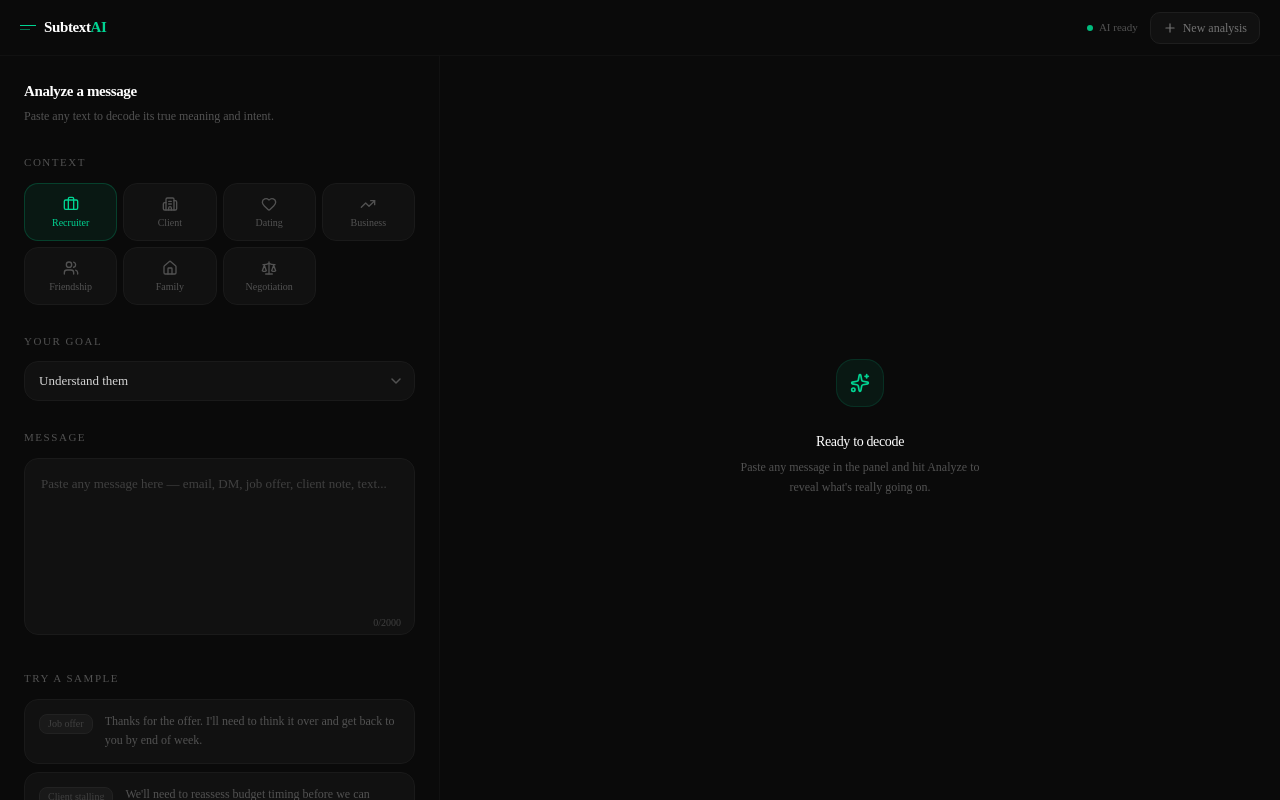
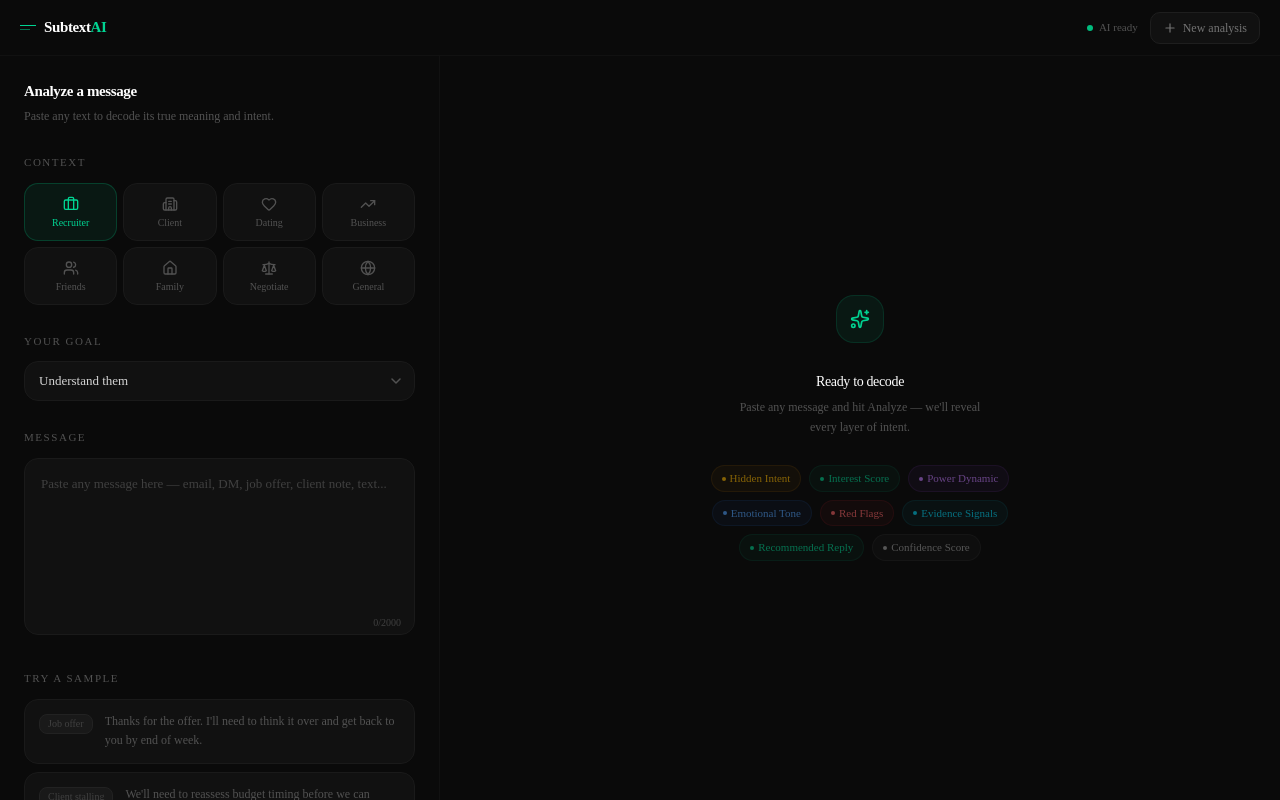
Before and after one commit to MuhammadIrfanDzaky/PitchCrushAI, a Next.js app: page /analyze in a window 1280 px wide. Built offline with nearby package versions, Linux system fonts and the light colour scheme.

Commit message:
style: polish recruiter-facing product experience

```diff
--- a/src/components/analyze/AnalyzePage.tsx
+++ b/src/components/analyze/AnalyzePage.tsx
@@ -1,6 +1,6 @@
 "use client";
 
-import { useState } from "react";
+import { useState, useRef, useCallback } from "react";
 import Link from "next/link";
 import { Plus } from "lucide-react";
 import { InputPanel } from "./InputPanel";
@@ -16,6 +16,15 @@
   const [error, setError] = useState<string | null>(null);
   // Track whether we're re-analyzing on top of an existing result
   const isReanalyzing = isLoading && result !== null;
+  // Ref to the results column — used for mobile auto-scroll
+  const resultsRef = useRef<HTMLElement>(null);
+
+  const scrollToResults = useCallback(() => {
+    // Only auto-scroll on mobile (below lg breakpoint)
+    if (window.innerWidth < 1024 && resultsRef.current) {
+      resultsRef.current.scrollIntoView({ behavior: "smooth", block: "start" });
+    }
+  }, []);
 
   async function handleAnalyze() {
     if (!message.trim() || isLoading) return;
@@ -34,6 +43,7 @@
         // Leave previous result visible on error
       } else {
         setResult(data.result);
+        scrollToResults();
       }
     } catch {
       setError("Network error. Please check your connection and try again.");
@@ -101,7 +111,7 @@
         </aside>
 
         {/* Right: Results */}
-        <main className="flex-1 lg:overflow-y-auto">
+        <main ref={resultsRef} className="flex-1 lg:overflow-y-auto">
           <ResultsDashboard
             isLoading={isLoading}
             isReanalyzing={isReanalyzing}
--- a/src/components/analyze/InputPanel.tsx
+++ b/src/components/analyze/InputPanel.tsx
@@ -8,6 +8,7 @@
   Users,
   Home,
   Scale,
+  Globe,
   Sparkles,
   RotateCcw,
 } from "lucide-react";
@@ -28,9 +29,10 @@
   { value: "client", label: "Client", Icon: Building2 },
   { value: "dating", label: "Dating", Icon: Heart },
   { value: "business", label: "Business", Icon: TrendingUp },
-  { value: "friendship", label: "Friendship", Icon: Users },
+  { value: "friendship", label: "Friends", Icon: Users },
   { value: "family", label: "Family", Icon: Home },
-  { value: "negotiation", label: "Negotiation", Icon: Scale },
+  { value: "negotiation", label: "Negotiate", Icon: Scale },
+  { value: "general", label: "General", Icon: Globe },
 ] as const;
 
 const GOALS = [
--- a/src/components/analyze/ResultsDashboard.tsx
+++ b/src/components/analyze/ResultsDashboard.tsx
@@ -124,9 +124,20 @@
 
 /* ─── Idle / empty state ─────────────────────────────────────────── */
 
+const SIGNAL_PREVIEW = [
+  { label: "Hidden Intent", color: "text-amber-400", bg: "bg-amber-500/8", border: "border-amber-500/15" },
+  { label: "Interest Score", color: "text-emerald-400", bg: "bg-emerald-500/8", border: "border-emerald-500/15" },
+  { label: "Power Dynamic", color: "text-purple-400", bg: "bg-purple-500/8", border: "border-purple-500/15" },
+  { label: "Emotional Tone", color: "text-blue-400", bg: "bg-blue-500/8", border: "border-blue-500/15" },
+  { label: "Red Flags", color: "text-red-400", bg: "bg-red-500/8", border: "border-red-500/15" },
+  { label: "Evidence Signals", color: "text-cyan-400", bg: "bg-cyan-500/8", border: "border-cyan-500/15" },
+  { label: "Recommended Reply", color: "text-emerald-400", bg: "bg-emerald-500/8", border: "border-emerald-500/15" },
+  { label: "Confidence Score", color: "text-neutral-400", bg: "bg-neutral-500/8", border: "border-neutral-500/15" },
+] as const;
+
 function IdleState() {
   return (
-    <div className="flex flex-col items-center justify-center h-full min-h-90 gap-6 p-8 select-none">
+    <div className="flex flex-col items-center justify-center h-full min-h-90 gap-7 p-8 select-none">
       <div
         className="w-12 h-12 rounded-2xl bg-emerald-500/8 border border-emerald-500/15 flex items-center justify-center"
         aria-hidden="true"
@@ -138,8 +149,20 @@
           Ready to decode
         </p>
         <p className="text-[12px] text-neutral-600 mt-1.5 leading-relaxed max-w-64">
-          Paste any message in the panel and hit Analyze to reveal what&apos;s really going on.
+          Paste any message and hit Analyze — we&apos;ll reveal every layer of intent.
         </p>
+      </div>
+      {/* Signal preview chips */}
+      <div className="flex flex-wrap justify-center gap-2 max-w-xs">
+        {SIGNAL_PREVIEW.map(({ label, color, bg, border }) => (
+          <span
+            key={label}
+            className={`inline-flex items-center gap-1 px-2.5 py-1 rounded-full text-[11px] font-medium border ${color} ${bg} ${border} opacity-50`}
+          >
+            <span className="w-1 h-1 rounded-full bg-current" aria-hidden="true" />
+            {label}
+          </span>
+        ))}
       </div>
     </div>
   );
@@ -219,7 +242,7 @@
           <h2 className="text-[15px] font-semibold text-white tracking-tight">
             Analysis Results
           </h2>
-          <p className="text-[12px] text-neutral-600 mt-0.5">8 signal layers decoded</p>
+          <p className="text-[12px] text-neutral-600 mt-0.5">9 signal layers decoded</p>
         </div>
         <span className="text-[10px] text-emerald-600 bg-emerald-500/8 border border-emerald-500/15 px-2.5 py-1 rounded-full font-mono select-none">
           live · AI
--- a/src/components/landing/Hero.tsx
+++ b/src/components/landing/Hero.tsx
@@ -213,7 +213,7 @@
             initial={{ opacity: 0, x: 32, scale: 0.97 }}
             animate={{ opacity: 1, x: 0, scale: 1 }}
             transition={{ duration: 0.8, delay: 0.25, ease: "easeOut" }}
-            className="relative lg:block"
+            className="relative hidden lg:block"
           >
             {/* Card glow border */}
             <div
@@ -228,57 +228,3 @@
     </section>
   );
 }
-
-
-const PREVIEW_ROWS = [
-  { label: "Hidden Intent", value: "Negotiating leverage", color: "text-amber-400" },
-  { label: "Emotional Tone", value: "Guarded, slightly anxious", color: "text-blue-400" },
-  { label: "Interest Score", value: "73 / 100", color: "text-emerald-400" },
-  { label: "Power Dynamic", value: "Caller holds advantage", color: "text-purple-400" },
-] as const;
-
-function AnalysisPreviewCard() {
-  return (
-    <div className="w-full rounded-2xl bg-[#111111] border border-[#222222] overflow-hidden shadow-2xl shadow-black/60">
-      {/* Header bar */}
-      <div className="flex items-center gap-2 px-5 py-3.5 border-b border-[#1a1a1a]">
-        <span className="w-2.5 h-2.5 rounded-full bg-[#2a2a2a]" />
-        <span className="w-2.5 h-2.5 rounded-full bg-[#2a2a2a]" />
-        <span className="w-2.5 h-2.5 rounded-full bg-[#2a2a2a]" />
-        <span className="ml-3 text-[11px] text-neutral-600 font-mono">
-          subtextai — analysis.json
-        </span>
-      </div>
-
-      {/* Input snippet */}
-      <div className="px-5 py-4 border-b border-[#1a1a1a]">
-        <p className="text-[11px] text-neutral-600 mb-1.5 font-mono uppercase tracking-wider">
-          Input message
-        </p>
-        <p className="text-xs text-neutral-400 leading-relaxed italic">
-          "Thanks for the offer. I'll need to think it over and get back to you by end of week."
-        </p>
-      </div>
-
-      {/* Analysis rows */}
-      <div className="px-5 py-4 space-y-2.5">
-        {PREVIEW_ROWS.map(({ label, value, color }) => (
-          <div key={label} className="flex items-center justify-between">
-            <span className="text-[11px] text-neutral-600">{label}</span>
-            <span className={`text-[11px] font-medium ${color}`}>{value}</span>
-          </div>
-        ))}
-      </div>
-
-      {/* Recommended reply */}
-      <div className="mx-5 mb-5 rounded-xl bg-emerald-500/8 border border-emerald-500/20 p-3.5">
-        <p className="text-[10px] text-emerald-500 font-semibold uppercase tracking-wider mb-1.5">
-          Recommended Reply
-        </p>
-        <p className="text-xs text-neutral-300 leading-relaxed">
-          "I appreciate the offer. I'd like 48 hours to review the full terms before committing."
-        </p>
-      </div>
-    </div>
-  );
-}
--- a/src/components/landing/Navbar.tsx
+++ b/src/components/landing/Navbar.tsx
@@ -33,7 +33,7 @@
           aria-label="SubtextAI home"
         >
           {/* Logo mark: two stacked lines = "subtext" */}
-          <div className="flex flex-col gap-[3px] py-0.5" aria-hidden="true">
+          <div className="flex flex-col gap-0.75 py-0.5" aria-hidden="true">
             <span className="block w-4 h-px bg-emerald-400" />
             <span className="block w-2.5 h-px bg-emerald-400/50" />
           </div>
@@ -68,7 +68,7 @@
             href="/analyze"
             className="hidden md:inline-flex text-[13px] text-neutral-500 hover:text-neutral-200 transition-colors duration-150 select-none"
           >
-            Sign in
+            Open App
           </Link>
           <Link
             href="/analyze"
```
